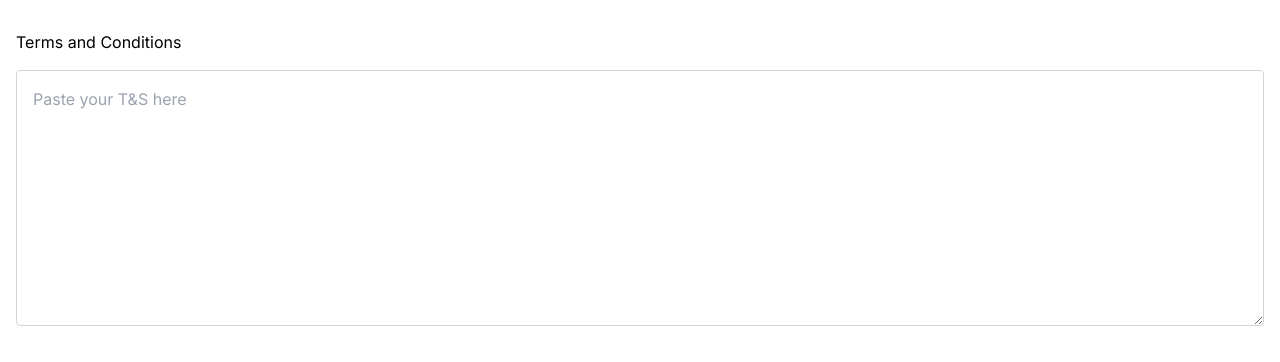
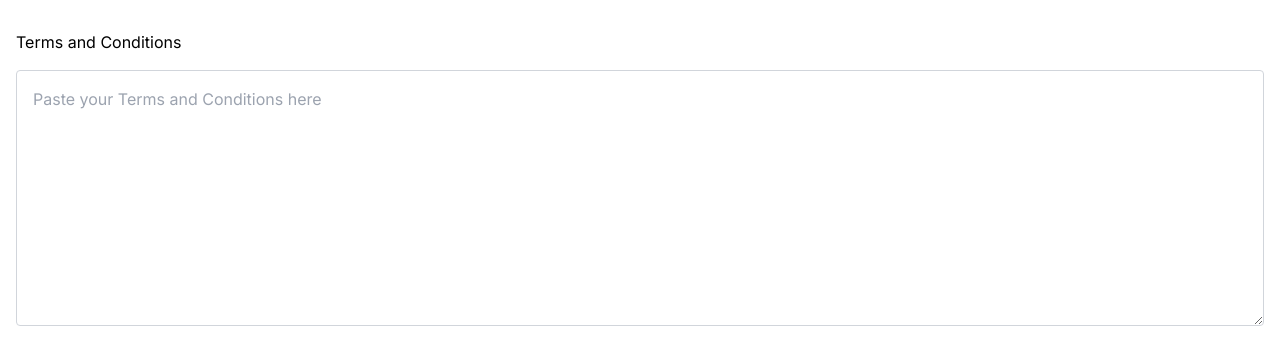
Before and after one commit to charlieJ107/Chips, a Next.js app: page / in a window 1280 px wide. Shown: the part 204-566 px from the top of the page. Built offline with nearby package versions, Linux system fonts and the light colour scheme; no server answers.

Commit message:
Fix typo in home page

```diff
--- a/src/app/page.tsx
+++ b/src/app/page.tsx
@@ -46,7 +46,7 @@ export default async function Home() {
           <label className="block mb-4" htmlFor="name">Name</label>
           <input className="border border-gray-300 rounded px-4 py-2 w-full" type="text" name="name" placeholder="Name" />
           <label className="block mb-4 mt-8" htmlFor="ts">Terms and Conditions</label>
-          <textarea className="w-full h-64 border border-gray-300 rounded p-4" name="ts" placeholder='Paste your T&S here' ></textarea>
+          <textarea className="w-full h-64 border border-gray-300 rounded p-4" name="ts" placeholder='Paste your Terms and Conditions here' ></textarea>
           <button className="bg-blue-500 hover:bg-blue-700 text-white font-bold py-2 px-4 rounded mt-8" type="submit">Submit</button>
         </form>
       </main>
```
